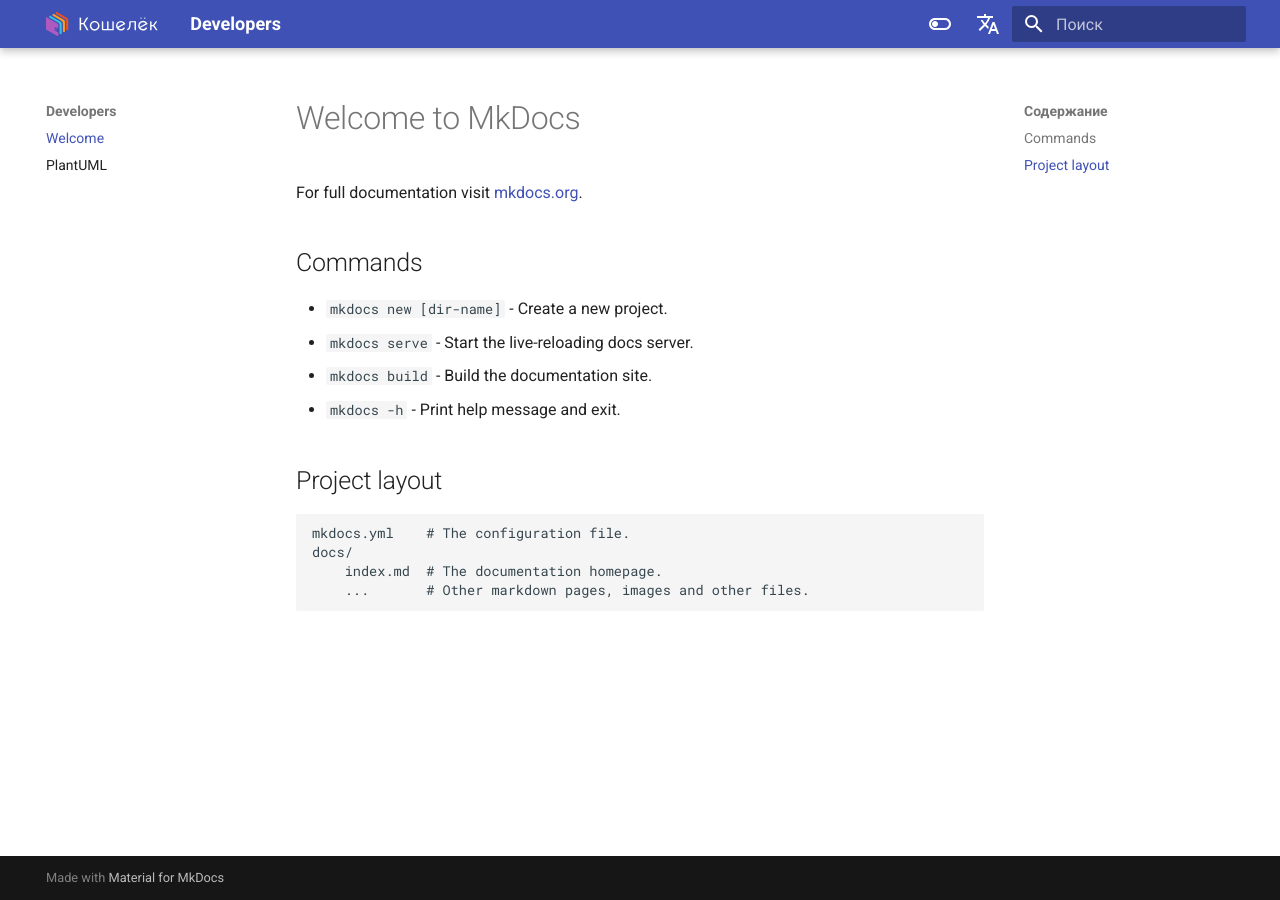
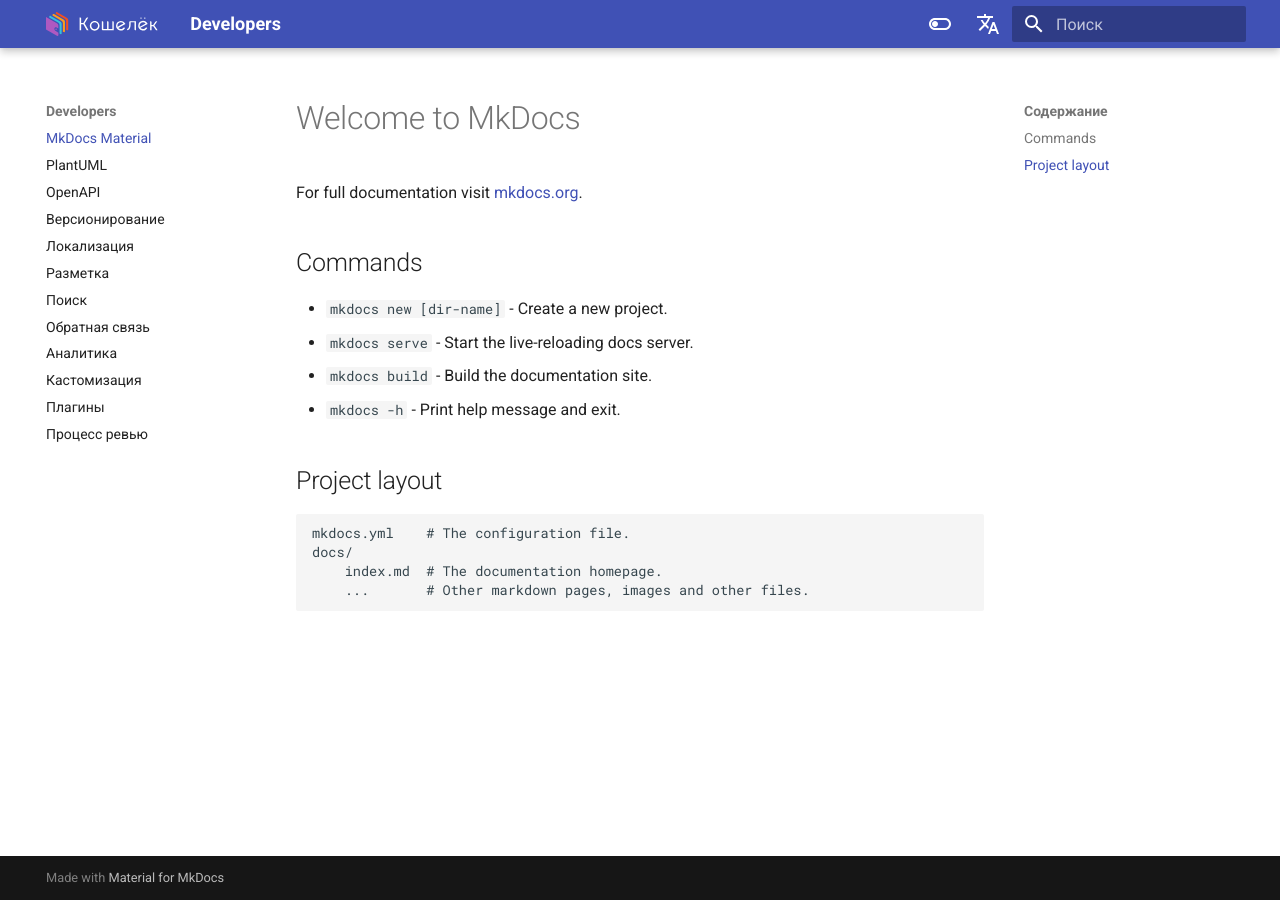
Before and after one commit to andwr/mkdocs-material, an MkDocs documentation site: the page built from docs/index.md, in a window 1280 px wide. Built offline with MkDocs 1.6.1 and Material for MkDocs 9.7.7, drawn with Linux system fonts in a browser that asks for light colours; comment, search, counter and statistics services are not loaded.

Commit message:
Created necessary articles

```diff
--- a/mkdocs.yml
+++ b/mkdocs.yml
@@ -17,8 +17,18 @@ theme:
           icon: material/toggle-switch
           name: Switch to light mode
 nav:
-  - Welcome: index.md
+  - MkDocs Material: index.md
   - PlantUML: plantuml.md
+  - OpenAPI: openapi.md
+  - Версионирование: versioning.md
+  - Локализация: localization.md
+  - Разметка: markdown.md
+  - Поиск: search.md
+  - Обратная связь: feedback.md
+  - Аналитика: analytics.md
+  - Кастомизация: customization.md
+  - Плагины: plugins.md
+  - Процесс ревью: review.md
 extra:
   homepage: https://andwr.github.io/mkdocs-material/
   alternate:
```
Also changed, not shown: analytics.md (added), customization.md (added), feedback.md (added), localization.md (added), markdown.md (added), openapi.md (added), plugins.md (added), review.md (added), search.md (added), versioning.md (added).
